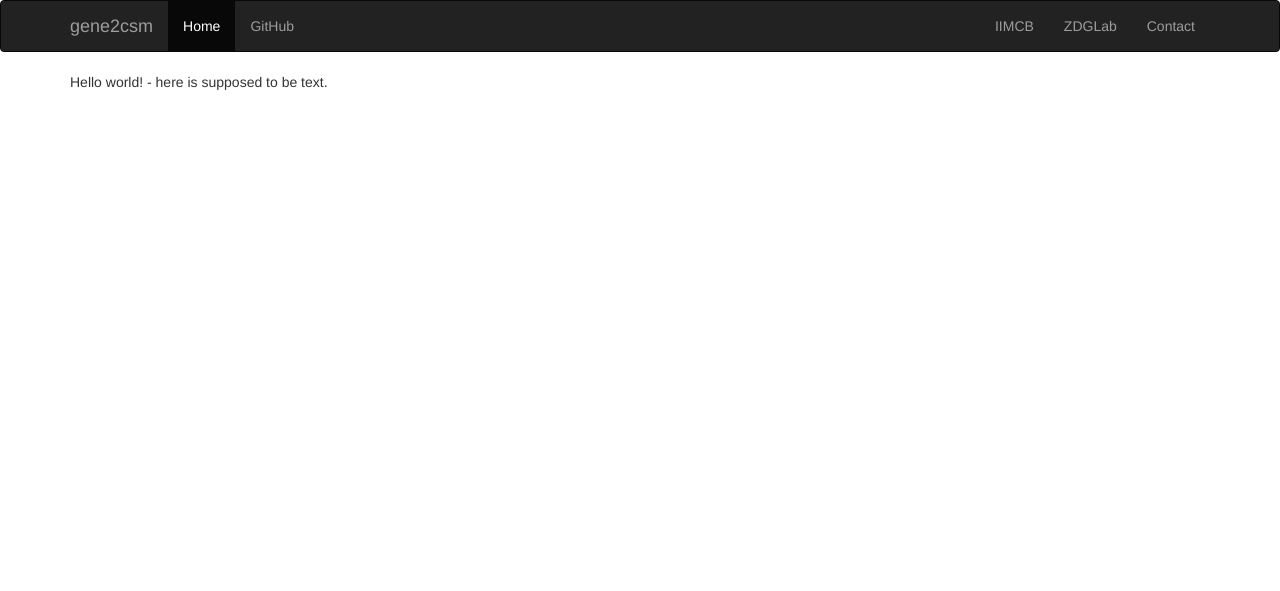
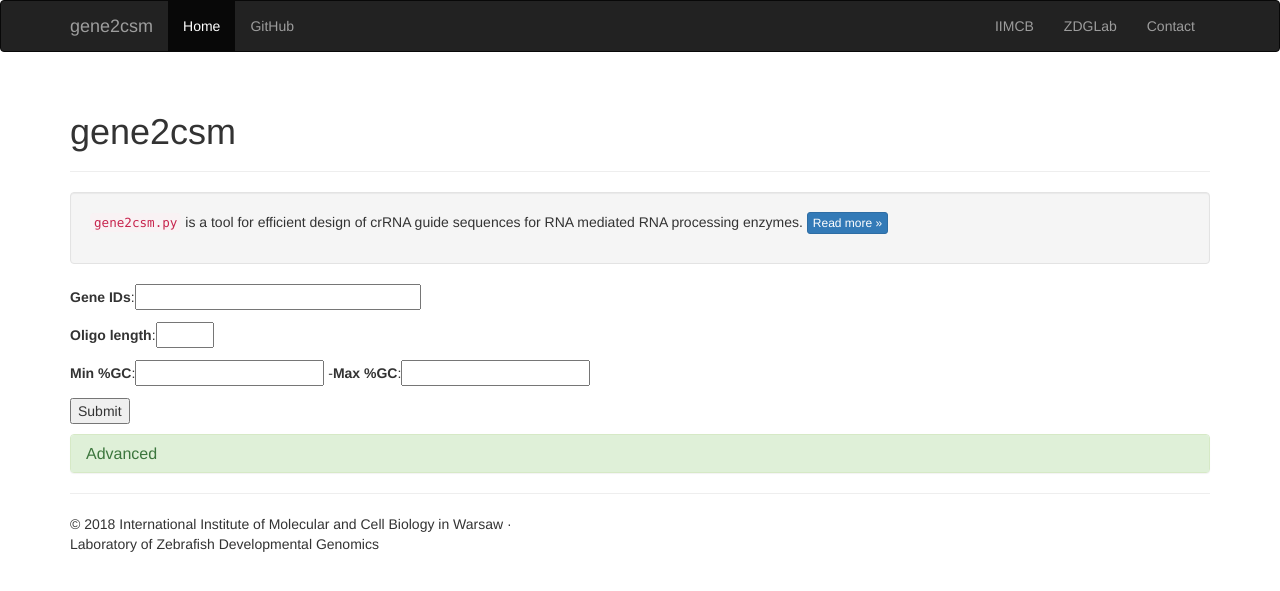
Before and after one commit to lapinskim/gene2csm, a Flask app: page / in a window 1280 px wide. Shown: the top 591 px of the page. Run offline with Flask 2, Linux system fonts and the light colour scheme; some libraries are stand-ins or nearby versions.

Commit message:
Forms implemented

```diff
--- a/config.py
+++ b/config.py
@@ -8,3 +8,6 @@ class Config(object):
     SQLALCHEMY_DATABASE_URI = os.environ.get('DATABASE_URL') or \
         'sqlite:///' + os.path.join(basedir, 'webui.db')
     SQLALCHEMY_TRACK_MODIFICATIONS = False
+    # limit the maximum allowed payload
+    MAX_CONTENT_LENGTH = 8 * 1024 * 1024
+    GENE2CSM_THREADS = 3
--- a/webui/__init__.py
+++ b/webui/__init__.py
@@ -1,4 +1,4 @@
-from flask import Flask
+from flask import Flask, Request
 from config import Config
 import logging
 from logging.handlers import RotatingFileHandler
--- a/webui/forms.py
+++ b/webui/forms.py
@@ -1 +1,62 @@
 from flask_wtf import FlaskForm
+from wtforms import IntegerField, StringField, TextAreaField, SubmitField, \
+        DecimalField
+from wtforms.validators import ValidationError, DataRequired, Length, \
+    NumberRange, Regexp, Optional
+
+
+class GreaterThan(object):
+    """
+    Compares the values of two fields.
+    :param fieldname:
+        The name of the other field to compare to.
+    :param message:
+        Error message to raise in case of a validation error. Can be
+        interpolated with `%(other_label)s` and `%(other_name)s` to provide a
+        more helpful error.
+    """
+    def __init__(self, fieldname, message=None):
+        self.fieldname = fieldname
+        self.message = message
+
+    def __call__(self, form, field):
+        try:
+            other = form[self.fieldname]
+        except KeyError:
+            raise ValidationError(field.gettext("Invalid field name '%s'.")
+                                  % self.fieldname)
+        if field.data <= other.data:
+            d = {
+                'other_label': hasattr(other, 'label')
+                and other.label.text or self.fieldname,
+                'other_name': self.fieldname
+            }
+            message = self.message
+            if message is None:
+                message = field.gettext(
+                    'Field must be greater than %(other_name)s.')
+
+            raise ValidationError(message % d)
+
+
+class InputForm(FlaskForm):
+    targetid = StringField(u'Gene IDs',
+                           validators=[Optional(),
+                                       Regexp(r'^(ENS)|(ens)',
+                                              message='Not a valid ENSEMBL ID'
+                                              )])
+    length = IntegerField(u'Oligo length', validators=[DataRequired(),
+                                                       NumberRange(min=10,
+                                                                   max=50)])
+    GCmin = DecimalField(u'Min %GC', validators=[DataRequired(),
+                                                 NumberRange(min=0, max=100)])
+    GCmax = DecimalField(u'Max %GC', validators=[DataRequired(),
+                                                 NumberRange(min=0, max=100),
+                                                 GreaterThan('GCmin')])
+    coveragelim = StringField(u'Coverage limit', validators=[Optional()])
+    sequence = TextAreaField(u'Input sequence', validators=[Optional(),
+                                                            Length(min=0,
+                                                                   max=5000)])
+    excludedid = StringField(u'ID qnd exon number to exclude',
+                             validators=[Optional()])
+    submit = SubmitField('Submit')
--- a/webui/routes.py
+++ b/webui/routes.py
@@ -1,9 +1,12 @@
-from flask import render_template
+from flask import render_template, redirect, url_for
 from webui import app
+from webui.forms import InputForm
 
 
-@app.route('/')
-@app.route('/index')
+@app.route('/', methods=['GET', 'POST'])
+@app.route('/index', methods=['GET', 'POST'])
 def index():
-    page_content = "Hello world!"
-    return render_template('index.html', content=page_content)
+    form = InputForm()
+    if form.validate_on_submit():
+        return redirect(url_for('index'))
+    return render_template('index.html', form=form)
--- a/webui/templates/base.html
+++ b/webui/templates/base.html
@@ -32,5 +32,11 @@
 {% block content %}
 <div class="container">
   {% block page_content %}{% endblock %}
+
+  <hr>
+  <footer>
+    <p>&copy; 2018 International Institute of Molecular and Cell Biology in
+    Warsaw &middot;</br>Laboratory of Zebrafish Developmental Genomics</p>
+  </footer>
 </div>
 {% endblock %}
--- a/webui/templates/index.html
+++ b/webui/templates/index.html
@@ -1,5 +1,92 @@
 {% extends "base.html" %}
 
 {% block page_content %}
-<div><p>{{ content }} - here is supposed to be text.</p></div>
+
+<div class="page-header">
+  <h1>gene2csm</h1>
+</div>
+<div class="well">
+  <p><code>gene2csm.py</code> is a tool for efficient design of crRNA guide sequences for RNA
+  mediated RNA processing enzymes. <a class="btn btn-xs btn-primary"
+    href="https://github.com/lapinskim/gene2csm/blob/webui/README.md#description"
+    role="button">Read more &raquo;</a></p>
+</div>
+
+<form action="" method="post">
+  {{ form.hidden_tag() }}
+  <div>
+    <p>
+      {{ form.targetid.label }}:{{ form.targetid(size=32) }}<br>
+      {% for error in form.targetid.errors %}
+      <div class="alert alert-danger" role="alert">
+        {{ error }}
+      </div>
+      {% endfor %}
+    </p>
+    <p>
+      {{ form.length.label }}:{{ form.length(size=3) }}<br>
+      {% for error in form.length.errors %}
+      <div class="alert alert-danger" role="alert">
+        {{ error }}
+      </div>
+      {% endfor %}
+    </p>
+    <p>
+      {{ form.GCmin.label }}:{{ form.GCmin(size=4) }}
+      -{{ form.GCmax.label }}:{{ form.GCmax(size=4) }}<br>
+      {% for error in form.GCmin.errors %}
+      <div class="alert alert-danger" role="alert">
+        {{ form.GCmin.label }}: {{ error }}
+      </div>
+      {% endfor %}
+      {% for error in form.GCmax.errors %}
+      <div class="alert alert-danger" role="alert">
+        {{form.GCmax.label }}: {{ error }}
+      </div>
+      {% endfor %}
+    </p>
+    <p>{{ form.submit() }}</p>
+  </div>
+
+   <div class="panel-group">
+    <div class="panel panel-success">
+      <div class="panel-heading">
+        <h3 class="panel-title">
+          <a data-toggle="collapse" href="#collapse1">Advanced</a>
+        </h3>
+      </div>
+      <div id="collapse1" class="panel-collapse collapse">
+        <div class="panel-body">
+          <p>
+            {{ form.sequence.label }}:<br>
+            {{ form.sequence(cols=50, rows=5) }}<br>
+            {% for error in form.sequence.errors %}
+            <div class="alert alert-danger" role="alert">
+              {{ error }}
+            </div>
+            {% endfor %}
+          </p>
+          <p>
+            {{ form.coveragelim.label }}: {{ form.coveragelim(size=3) }}<br>
+            {% for error in form.coveragelim.errors %}
+            <div class="alert alert-danger" role="alert">
+              {{ error }}
+            </div>
+            {% endfor %}
+          </p>
+          <p>
+            {{ form.excludedid.label }}: {{ form.excludedid(size=33) }}<br>
+            {% for error in form.coveragelim.errors %}
+            <div class="alert alert-danger" role="alert">
+              {{ error }}
+            </div>
+            {% endfor %}
+          </p>
+        </div>
+        <div class="panel-footer">{{ form.submit() }}</div>
+      </div>
+    </div>
+  </div>
+</form>
+
 {% endblock %}
```
